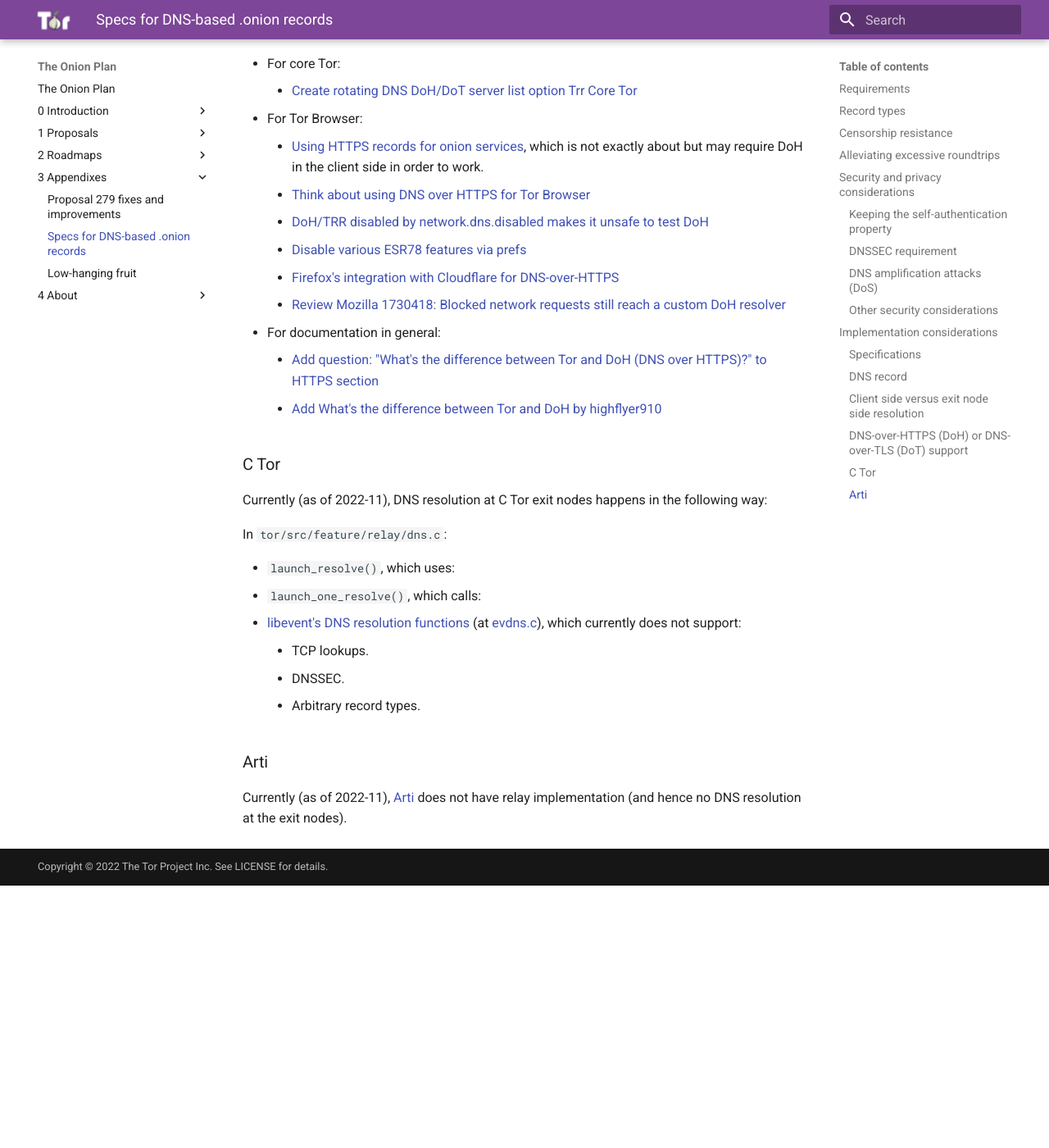
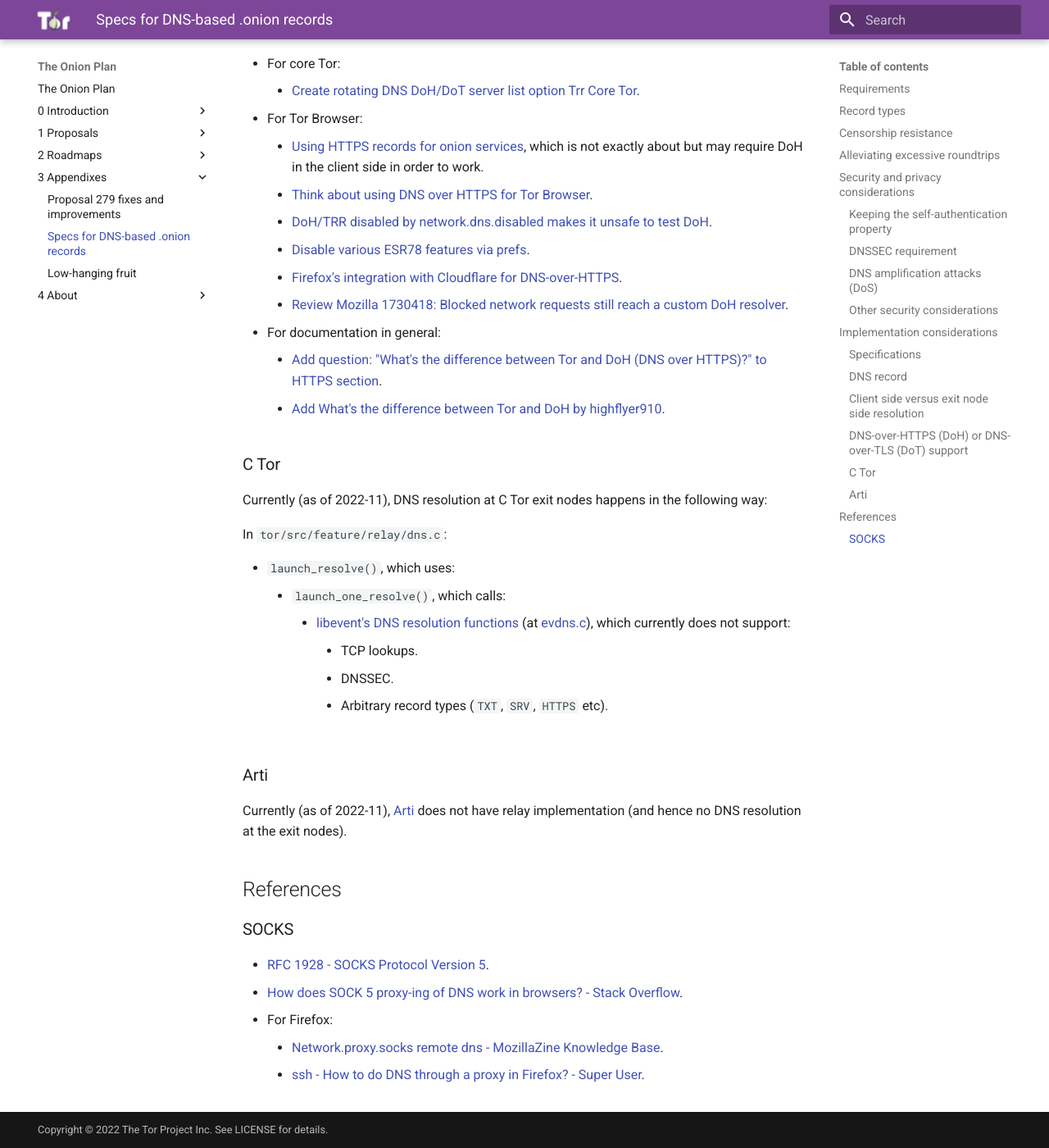
Before and after one commit to offsoc/onionplan, an MkDocs documentation site: the page built from docs/3 - Appendixes/02 - Appendix: Specs for DNS-based .onion records.md, in a window 1280 px wide and 1400 px high, scrolled down 6343 px. Shown: the whole window at 82% size. Built offline with MkDocs 1.6.1 and Material for MkDocs 9.7.7, drawn with Linux system fonts in a browser that asks for light colours; before the commit the page ends 7423 px from its top, so only the background shows below that.

Commit message:
Feat: DNS: formatting and SOCKS references

```diff
--- a/docs/3 - Appendixes/02 - Appendix: Specs for DNS-based .onion records.md
+++ b/docs/3 - Appendixes/02 - Appendix: Specs for DNS-based .onion records.md
@@ -248,18 +248,18 @@ Whether DoH or DoT should be used for resolution?
 Some relevant issues with complement or may impact this discussion:
 
 * For core Tor:
-    * [Create rotating DNS DoH/DoT server list option Trr Core Tor](https://gitlab.torproject.org/tpo/core/tor/-/issues/33687)
+    * [Create rotating DNS DoH/DoT server list option Trr Core Tor](https://gitlab.torproject.org/tpo/core/tor/-/issues/33687).
 * For Tor Browser:
     * [Using HTTPS records for onion services](https://gitlab.torproject.org/tpo/applications/tor-browser/-/issues/41325),
       which is not exactly about but may require DoH in the client side in order to work.
-    * [Think about using DNS over HTTPS for Tor Browser](https://gitlab.torproject.org/tpo/applications/tor-browser/-/issues/30753)
-    * [DoH/TRR disabled by network.dns.disabled makes it unsafe to test DoH](https://gitlab.torproject.org/tpo/applications/tor-browser/-/issues/40034)
-    * [Disable various ESR78 features via prefs](https://gitlab.torproject.org/tpo/applications/tor-browser/-/issues/40048)
-    * [Firefox's integration with Cloudflare for DNS-over-HTTPS](https://gitlab.torproject.org/tpo/applications/tor-browser/-/issues/31671)
-    * [Review Mozilla 1730418: Blocked network requests still reach a custom DoH resolver](https://gitlab.torproject.org/tpo/applications/tor-browser/-/issues/41123)
+    * [Think about using DNS over HTTPS for Tor Browser](https://gitlab.torproject.org/tpo/applications/tor-browser/-/issues/30753).
+    * [DoH/TRR disabled by network.dns.disabled makes it unsafe to test DoH](https://gitlab.torproject.org/tpo/applications/tor-browser/-/issues/40034).
+    * [Disable various ESR78 features via prefs](https://gitlab.torproject.org/tpo/applications/tor-browser/-/issues/40048).
+    * [Firefox's integration with Cloudflare for DNS-over-HTTPS](https://gitlab.torproject.org/tpo/applications/tor-browser/-/issues/31671).
+    * [Review Mozilla 1730418: Blocked network requests still reach a custom DoH resolver](https://gitlab.torproject.org/tpo/applications/tor-browser/-/issues/41123).
 * For documentation in general:
-    * [Add question: "What's the difference between Tor and DoH (DNS over HTTPS)?" to HTTPS section](https://gitlab.torproject.org/tpo/web/support/-/issues/65)
-    * [Add What's the difference between Tor and DoH by highflyer910](https://github.com/torproject/support/pull/67)
+    * [Add question: "What's the difference between Tor and DoH (DNS over HTTPS)?" to HTTPS section](https://gitlab.torproject.org/tpo/web/support/-/issues/65).
+    * [Add What's the difference between Tor and DoH by highflyer910](https://github.com/torproject/support/pull/67).
 
 ### C Tor
 
@@ -269,11 +269,11 @@ following way:
 In `tor/src/feature/relay/dns.c`:
 
 * `launch_resolve()`, which uses:
-* `launch_one_resolve()`, which calls:
-* [libevent's DNS resolution functions][] (at [evdns.c][]), which currently does not support:
-    * TCP lookups.
-    * DNSSEC.
-    * Arbitrary record types.
+    * `launch_one_resolve()`, which calls:
+        * [libevent's DNS resolution functions][] (at [evdns.c][]), which currently does not support:
+            * TCP lookups.
+            * DNSSEC.
+            * Arbitrary record types (`TXT`, `SRV`, `HTTPS` etc).
 
 [libevent's DNS resolution functions]: https://libevent.org/libevent-book/Ref9_dns.html
 [evdns.c]: https://github.com/libevent/libevent/blob/master/evdns.c
@@ -284,3 +284,13 @@ Currently (as of 2022-11), [Arti][] does not have relay implementation (and
 hence no DNS resolution at the exit nodes).
 
 [Arti]: https://gitlab.torproject.org/tpo/core/arti/
+
+## References
+
+### SOCKS
+
+* [RFC 1928 - SOCKS Protocol Version 5](https://www.ietf.org/rfc/rfc1928.txt).
+* [How does SOCK 5 proxy-ing of DNS work in browsers? - Stack Overflow](https://stackoverflow.com/questions/33099569/how-does-sock-5-proxy-ing-of-dns-work-in-browsers).
+* For Firefox:
+    * [Network.proxy.socks remote dns - MozillaZine Knowledge Base](http://kb.mozillazine.org/Network.proxy.socks_remote_dns).
+    * [ssh - How to do DNS through a proxy in Firefox? - Super User](https://superuser.com/questions/103593/how-to-do-dns-through-a-proxy-in-firefox).
```
